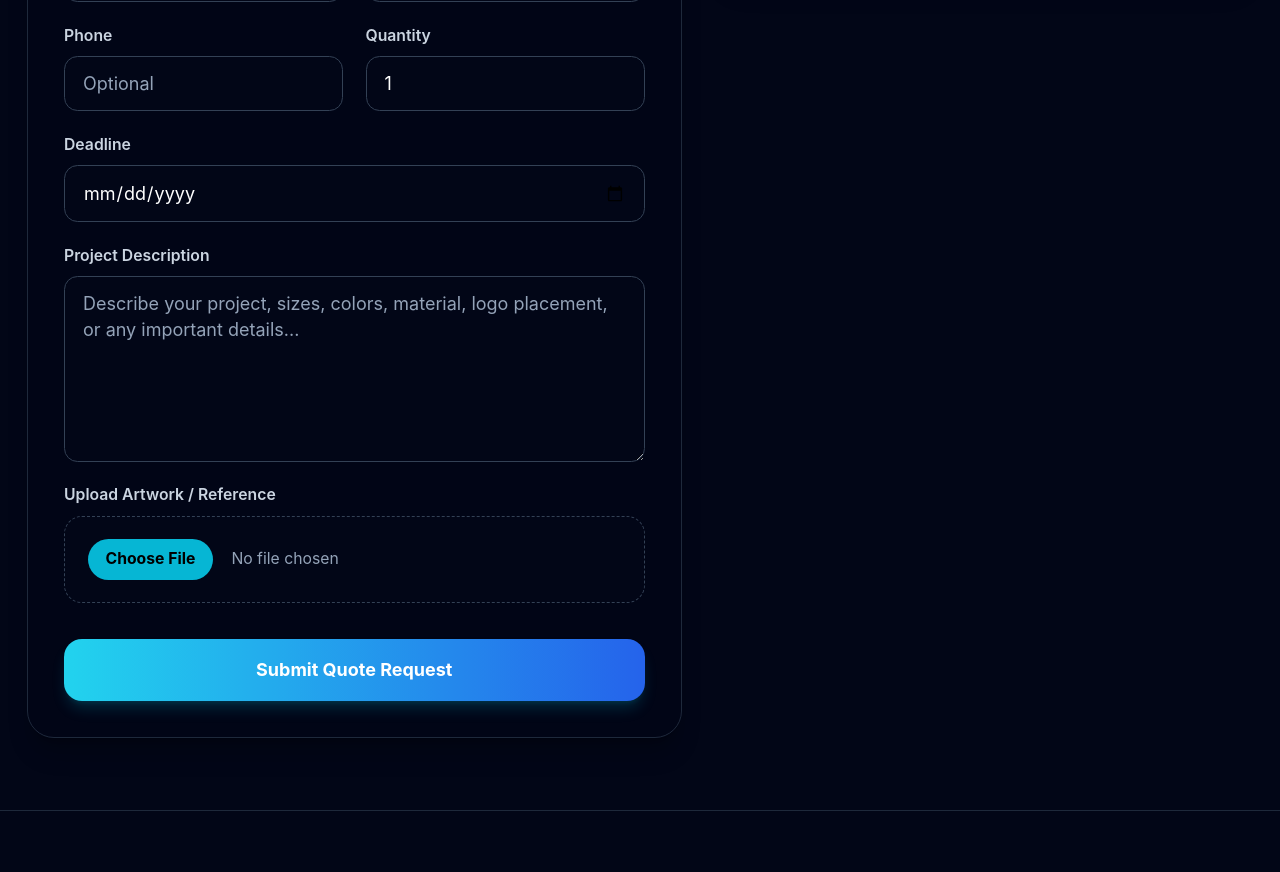
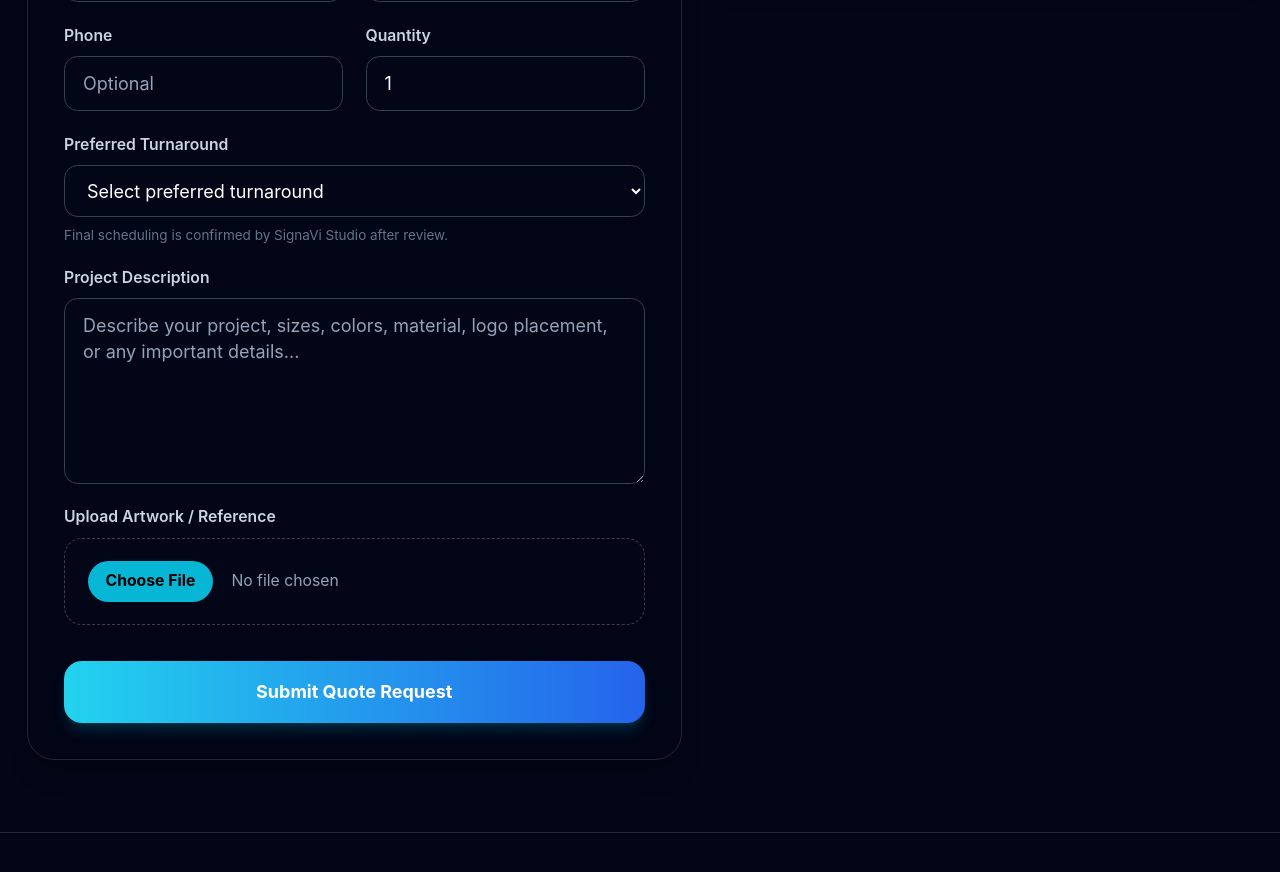
Before and after one commit to outlandi-co/signavi-studio, a React (Vite) app: page /quote in a window 1280 px wide. Shown: the part 1240-2112 px from the top of the page. Built offline with nearby package versions, Linux system fonts and the light colour scheme; no server answers.

Commit message:
Remove customer deadline from quote form and improve quote workflow

```diff
--- a/src/pages/CustomQuote.jsx
+++ b/src/pages/CustomQuote.jsx
@@ -81,7 +81,7 @@ export default function CustomQuote() {
     phone: "",
     quantity: 1,
     printType: initialPrintType,
-    deadline: "",
+    turnaround: "",
     notes: location.state?.idea || ""
   })
 
@@ -108,9 +108,12 @@ export default function CustomQuote() {
     discountMsg = "Order 12+ to unlock possible bulk pricing"
   }
 
+  const rushFee = form.turnaround === "rush" ? 25 : 0
+
   const rawEstimate =
     selectedService.base * qty * discount +
-    selectedService.setup
+    selectedService.setup +
+    rushFee
 
   const estimate = Math.max(rawEstimate, selectedService.minimum)
   const perItemEstimate = estimate / qty
@@ -175,9 +178,9 @@ export default function CustomQuote() {
         printType: form.printType,
         serviceType: form.printType,
         serviceLabel: selectedService.label,
+        turnaround: form.turnaround,
         price: estimate,
         finalPrice: estimate,
-        deadline: form.deadline,
         items: [
           {
             name: selectedService.label,
@@ -323,16 +326,35 @@ export default function CustomQuote() {
 
               <label className="flex flex-col gap-2 md:col-span-2">
                 <span className="text-sm font-semibold text-slate-300">
-                  Deadline
+                  Preferred Turnaround
                 </span>
 
-                <input
-                  name="deadline"
-                  type="date"
-                  value={form.deadline}
+                <select
+                  name="turnaround"
+                  value={form.turnaround}
                   onChange={handleChange}
                   className="rounded-xl border border-slate-700 bg-[#020617] px-4 py-3 text-white outline-none transition focus:border-cyan-400"
-                />
+                >
+                  <option value="">
+                    Select preferred turnaround
+                  </option>
+
+                  <option value="standard">
+                    Standard
+                  </option>
+
+                  <option value="1-2-weeks">
+                    1–2 Weeks
+                  </option>
+
+                  <option value="rush">
+                    Rush Service
+                  </option>
+                </select>
+
+                <span className="text-xs text-slate-500">
+                  Final scheduling is confirmed by SignaVi Studio after review.
+                </span>
               </label>
 
               <label className="flex flex-col gap-2 md:col-span-2">
@@ -427,6 +449,13 @@ export default function CustomQuote() {
                 <strong>${selectedService.minimum.toFixed(2)}</strong>
               </div>
 
+              {form.turnaround === "rush" && (
+                <div className="flex justify-between border-b border-slate-800 pb-3">
+                  <span>Rush Estimate Add-on</span>
+                  <strong>${rushFee.toFixed(2)}</strong>
+                </div>
+              )}
+
               <div className="rounded-2xl border border-slate-800 bg-[#020617] p-4 text-sm text-cyan-300">
                 {discountMsg}
               </div>
```
